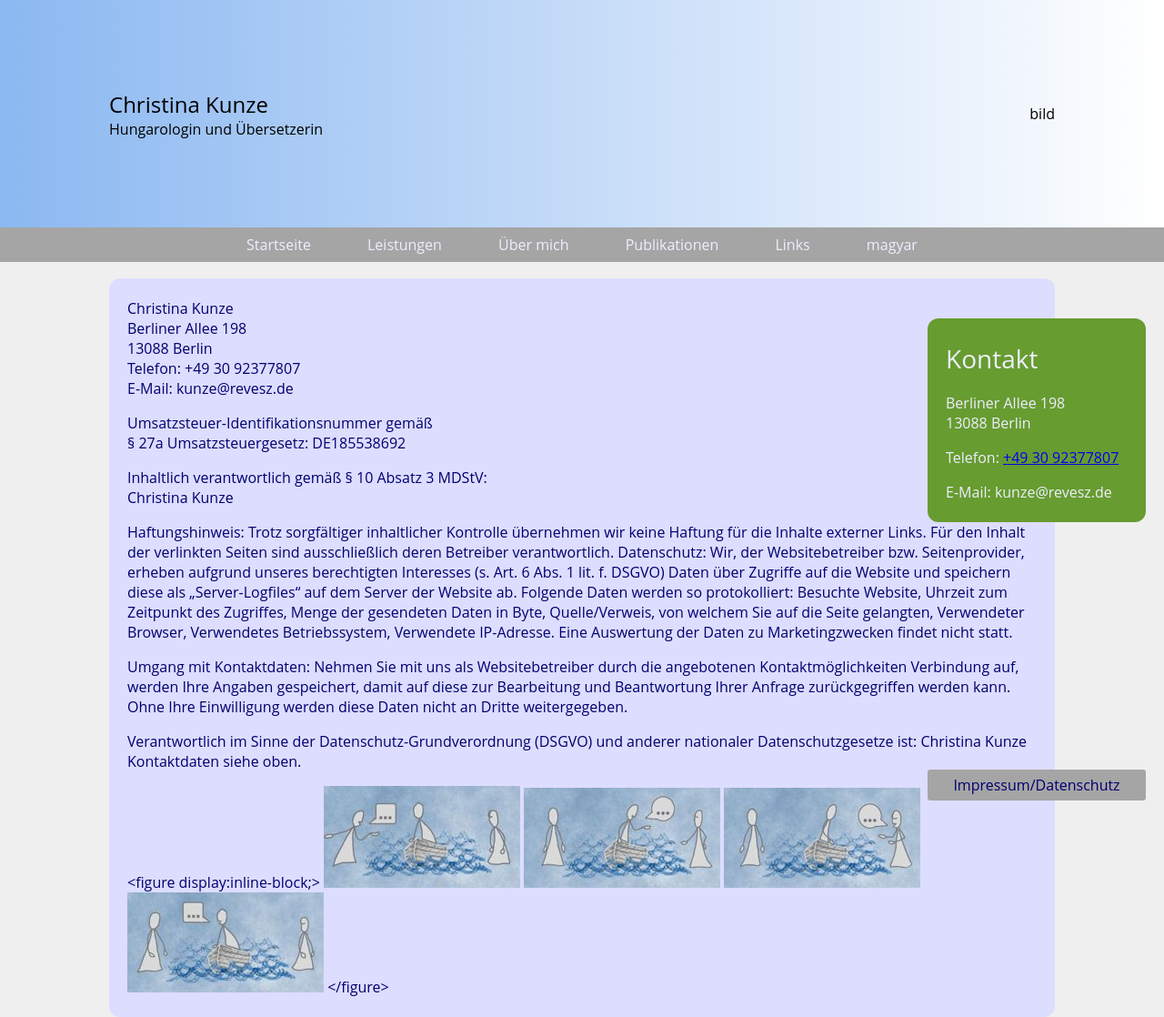
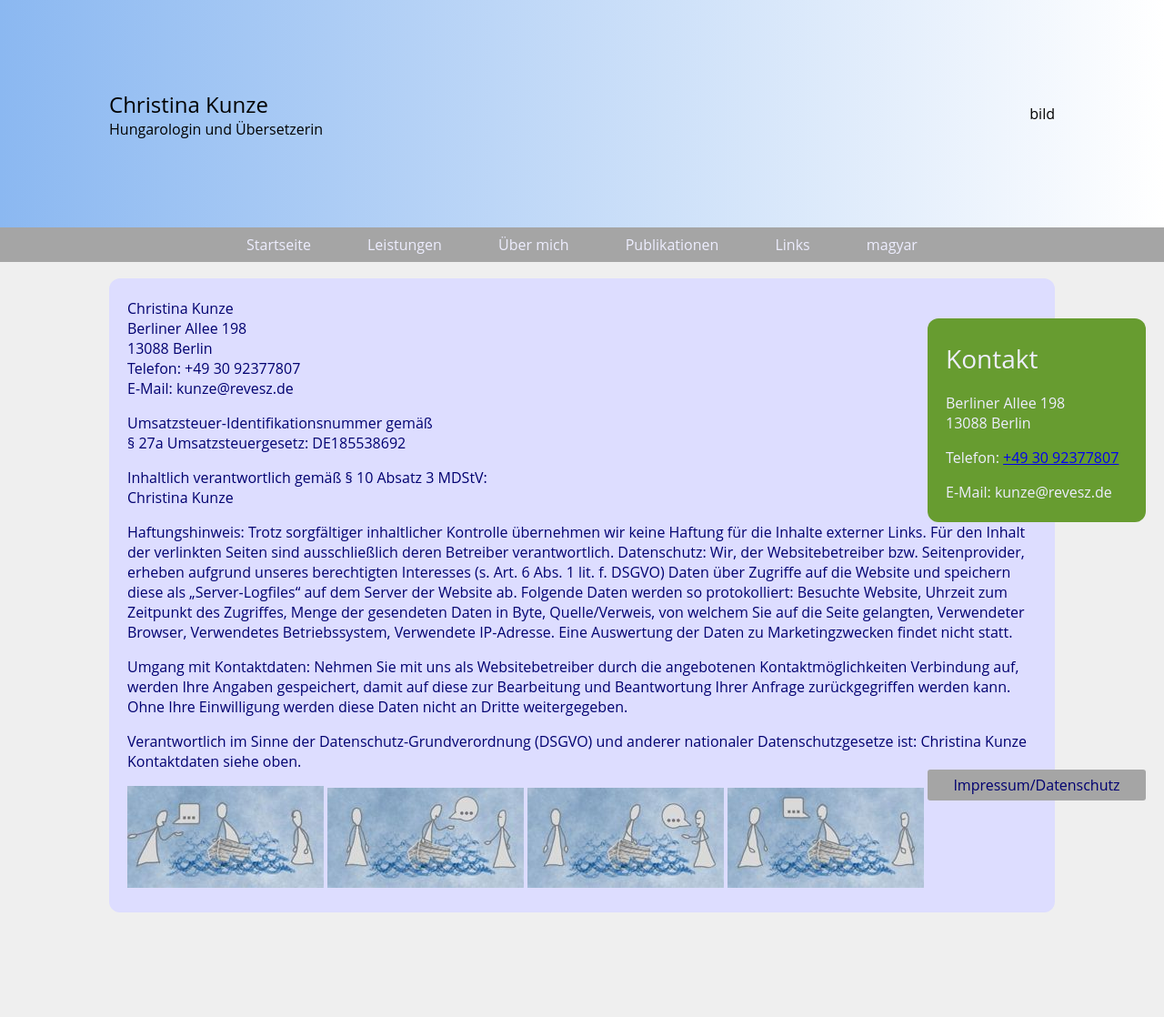
Before and after one commit to rixx/revesz.de, a Jekyll site: the page built from impressum.md, in a window 1280 px wide. Shown: the whole page at 91% size. Built offline with Jekyll 4.4.1, drawn with Linux system fonts in a browser that asks for light colours; after the commit the page ends 1003 px from its top, so only the background shows below that.

Commit message:
Update impressum.md

```diff
--- a/impressum.md
+++ b/impressum.md
@@ -27,9 +27,7 @@ Verantwortlich im Sinne der Datenschutz-Grundverordnung (DSGVO) und anderer nati
 Christina Kunze
 Kontaktdaten siehe oben.
 
-<figure display:inline-block;>
 <img src="header_re_bild1_kl.jpg">
 <img src="header_re_bild2_kl.jpg">
 <img src="header_re_bild3_kl.jpg">
 <img src="header_re_bild4_kl.jpg">
-</figure>
```
